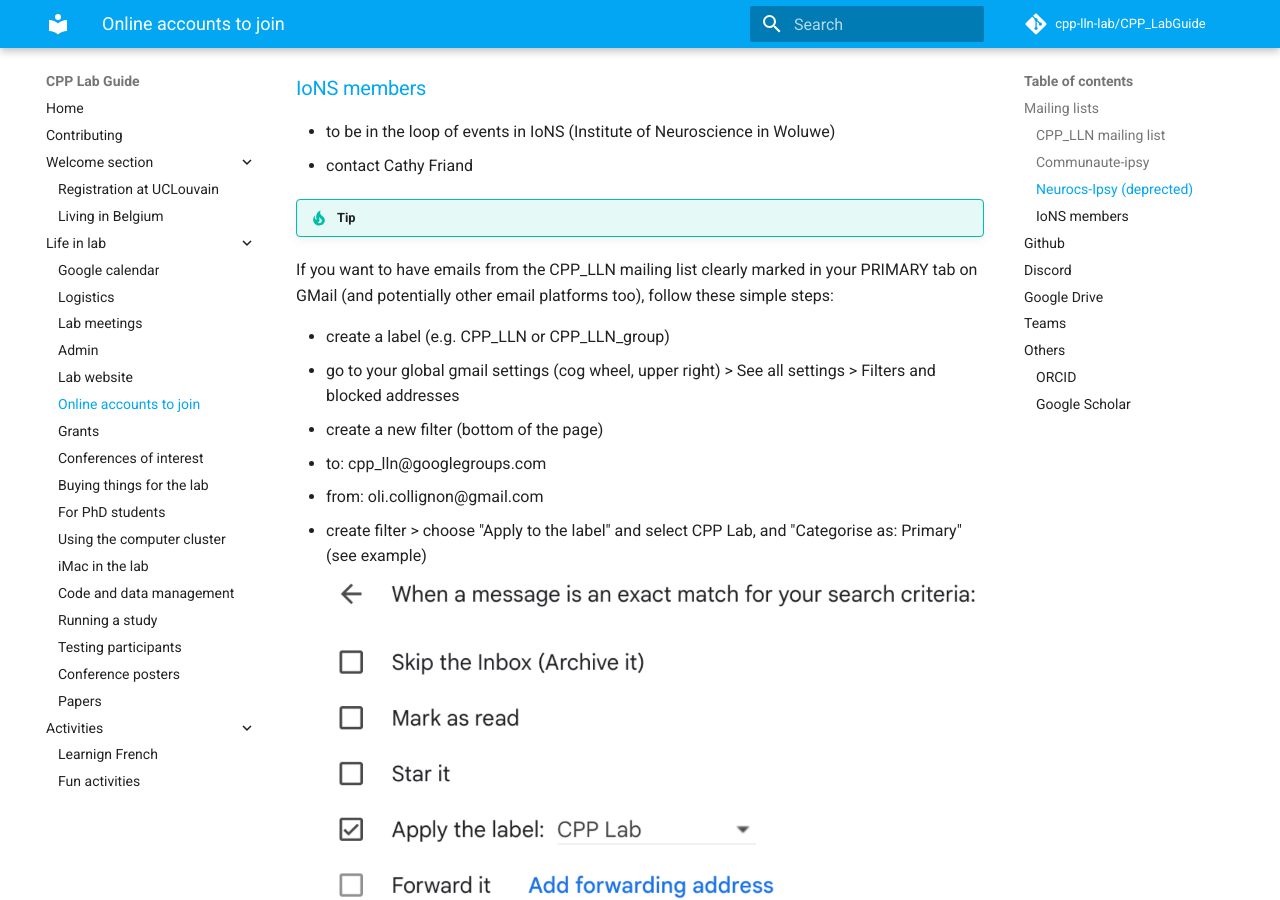
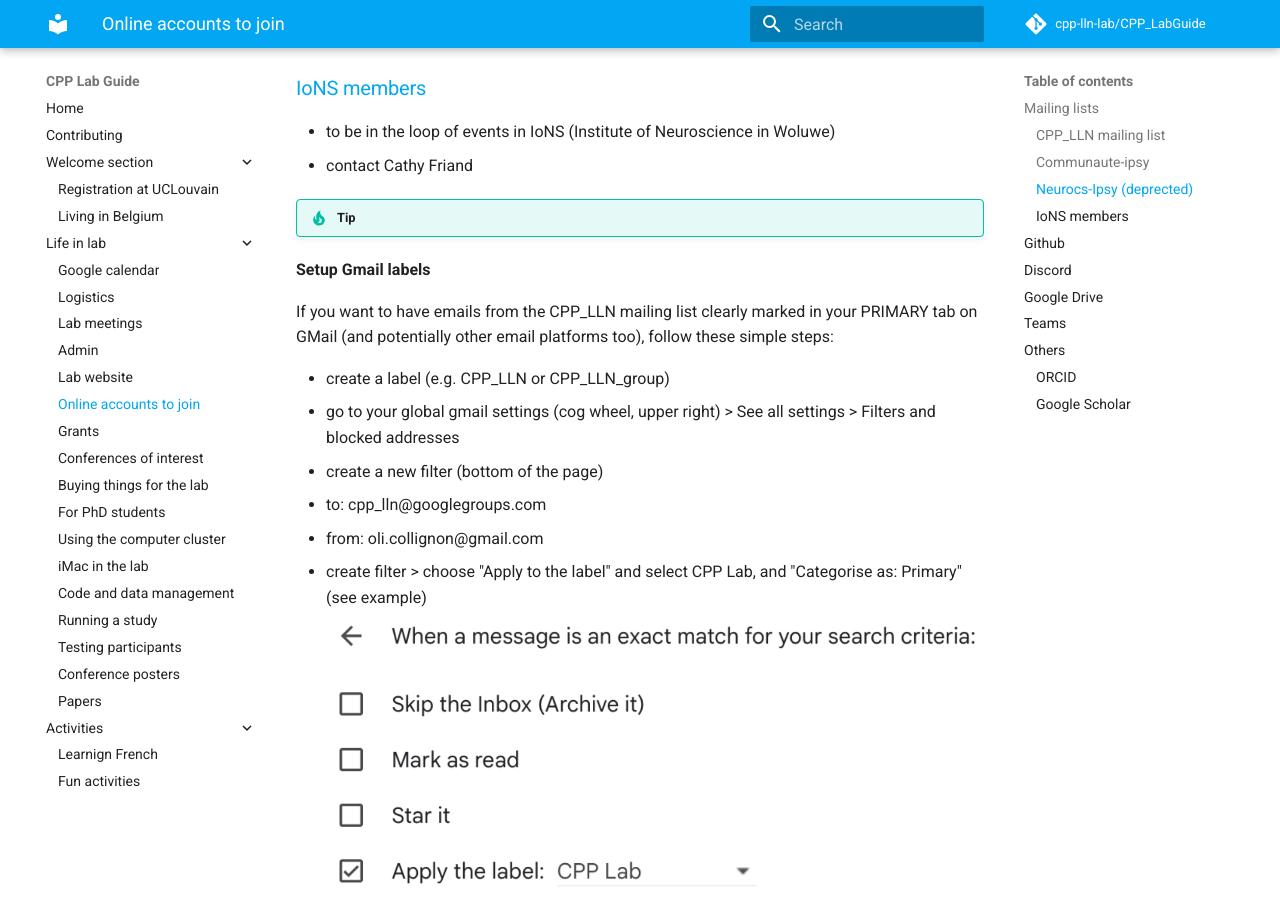
Before and after one commit to cpp-lln-lab/CPP_LabGuide, an MkDocs documentation site: the page built from doc/online_accounts_to_join.md, in a window 1280 px wide and 900 px high, scrolled down 668 px. Built offline with MkDocs 1.6.1 and Material for MkDocs 9.7.7, drawn with Linux system fonts in a browser that asks for light colours; comment, search, counter and statistics services are not loaded.

Commit message:
Update doc/online_accounts_to_join.md
Co-authored-by: Marco Barilari <38101692+marcobarilari@users.noreply.github.com>

```diff
--- a/doc/online_accounts_to_join.md
+++ b/doc/online_accounts_to_join.md
@@ -21,6 +21,8 @@
 - contact Cathy Friand
 
 !!! TIP
+**Setup Gmail labels**
+
 If you want to have emails from the CPP_LLN mailing list clearly marked in your PRIMARY tab on GMail (and potentially other email platforms too), follow these simple steps:
 
 - create a label (e.g. CPP_LLN or CPP_LLN_group)
```
